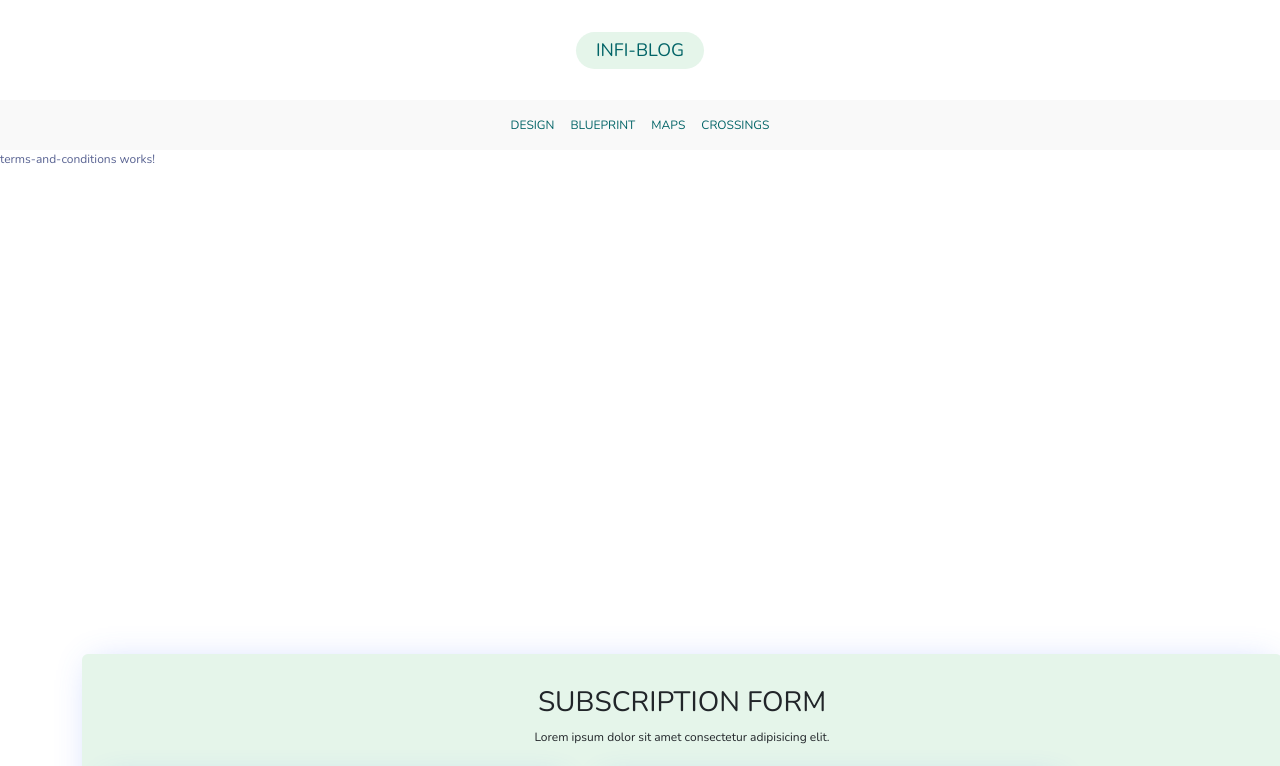
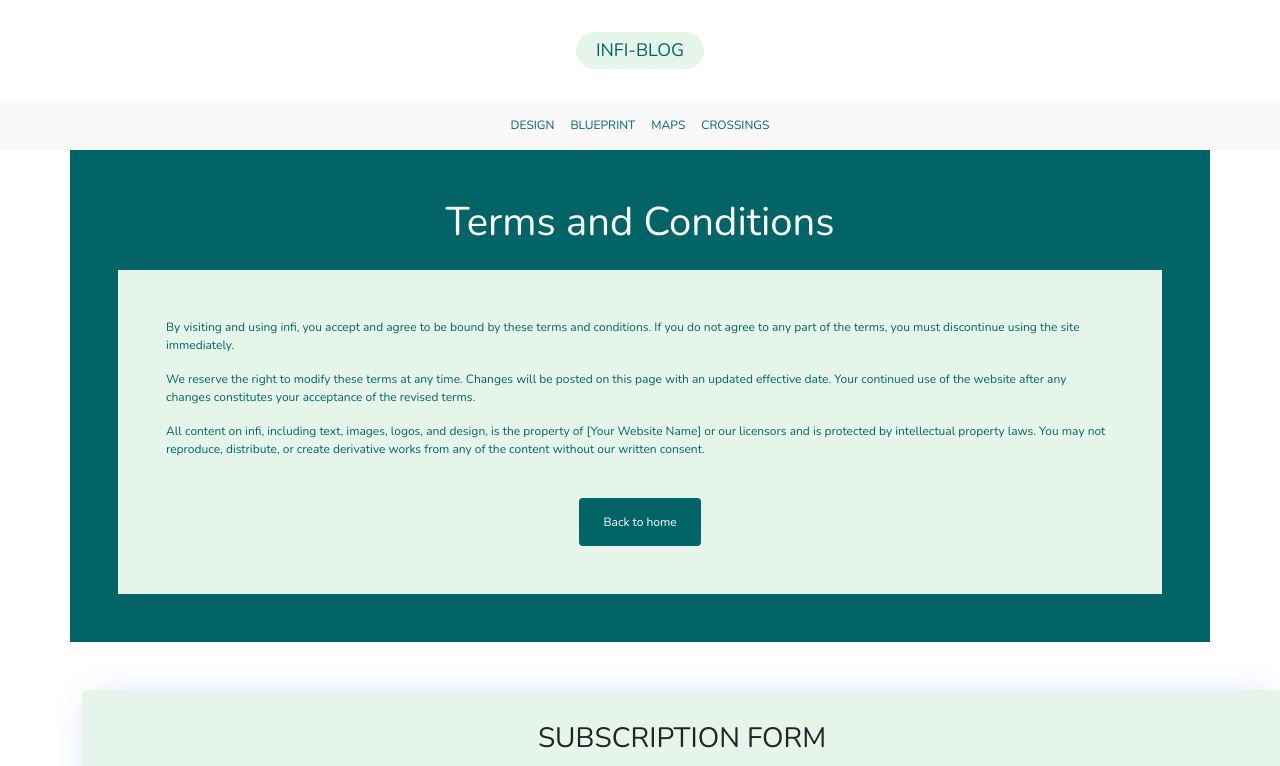
Before and after one commit to infiniko/angular-blog-app, an Angular app: page /term-conditions in a window 1280 px wide. Shown: the top 766 px of the page. Built offline with nearby package versions, Linux system fonts and the light colour scheme.

Commit message:
t & c page added

```diff
--- a/src/app/pages/terms-and-conditions/terms-and-conditions.component.html
+++ b/src/app/pages/terms-and-conditions/terms-and-conditions.component.html
@@ -1 +1,26 @@
-<p>terms-and-conditions works!</p>
+<section class="mt-5">
+    <div class="container my-5 p-5 bg-theme">
+        <h1 class="text-white text-center">Terms and Conditions</h1>
+        <div class="p-5 mt-4 bg-secondary-theme text-theme-primary">
+
+            <p>
+                By visiting and using infi, you accept and agree to be bound by these terms and
+                conditions. If you do not agree to any part of the terms, you must discontinue using the site
+                immediately.
+            </p>
+            <p>
+                We reserve the right to modify these terms at any time. Changes will be posted on this page with an
+                updated effective date. Your continued use of the website after any changes constitutes your acceptance
+                of the revised terms.
+            </p>
+            <p>
+                All content on infi, including text, images, logos, and design, is the property of [Your
+                Website Name] or our licensors and is protected by intellectual property laws. You may not reproduce,
+                distribute, or create derivative works from any of the content without our written consent.
+            </p>
+            <div class="text-center">
+                <button class="btn btn-info btn-sm mt-4 btn-theme text-white px-4">Back to home</button>
+            </div>
+        </div>
+    </div>
+</section>
```
